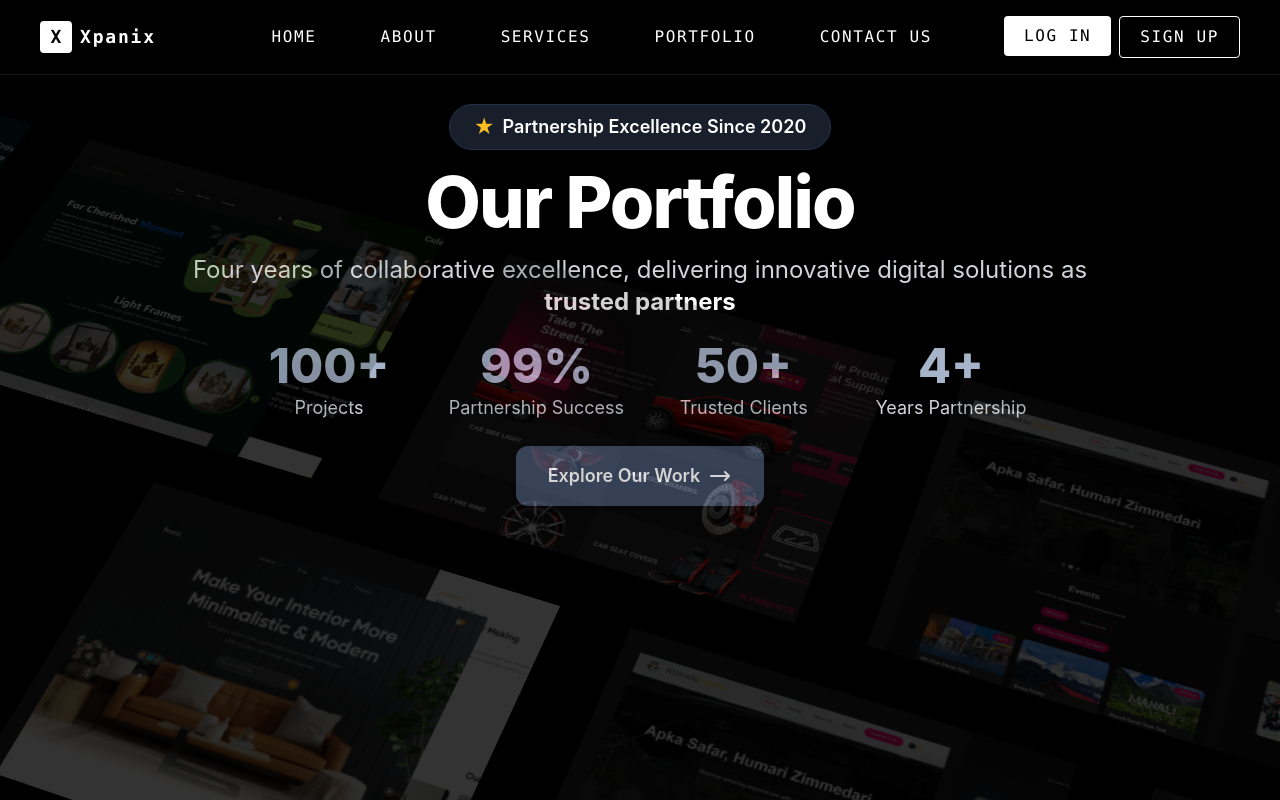
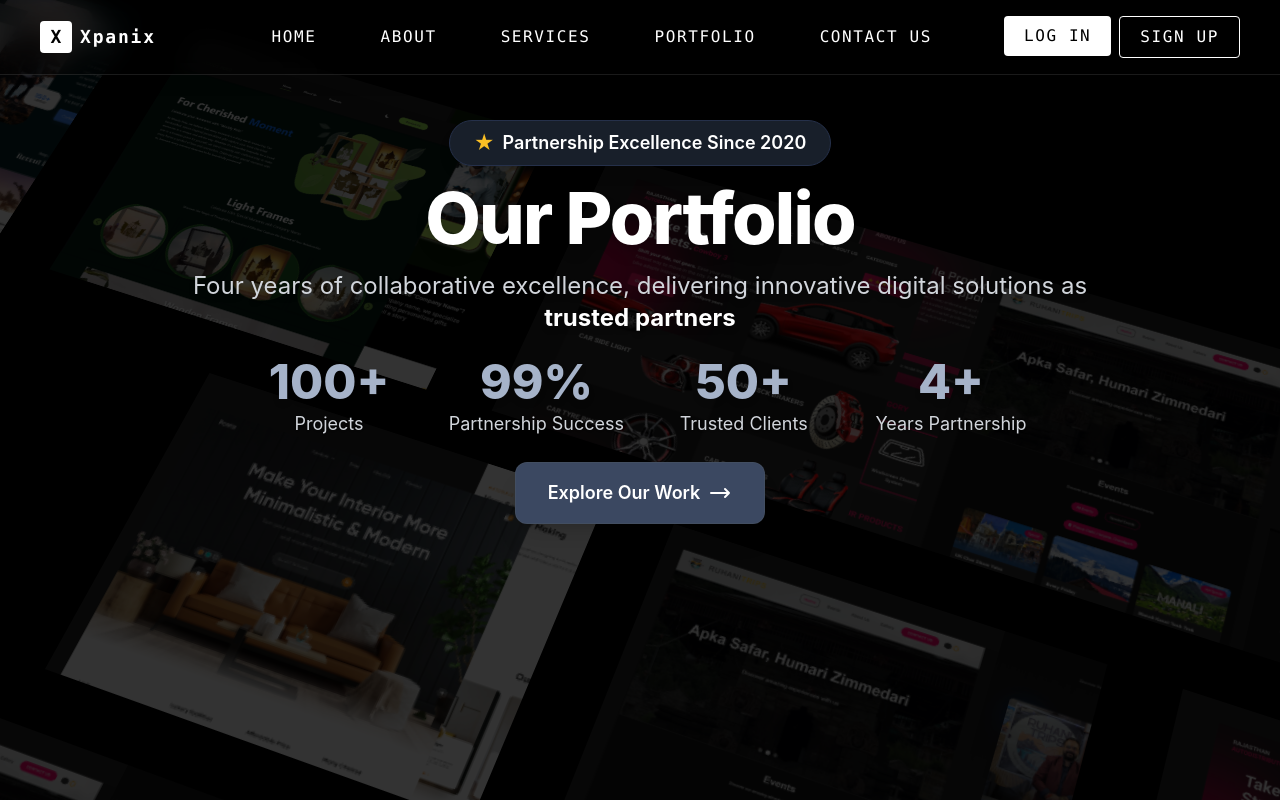
Before and after one commit to neha-kandari/xxpanix, a React (Vite) app: page /portfolio in a window 1280 px wide. Shown: the top 800 px of the page. Built offline with nearby package versions, Linux system fonts and the light colour scheme; no server answers.

Commit message:
Update HeroParallax.tsx

```diff
--- a/src/components/HeroParallax.tsx
+++ b/src/components/HeroParallax.tsx
@@ -36,11 +36,11 @@ export const HeroParallax = ({
   const springConfig = { stiffness: 300, damping: 30, bounce: 100 };
 
   const translateX = useSpring(
-    useTransform(scrollYProgress, [0, 1], [0, 1000]),
+    useTransform(scrollYProgress, [0, 1], [0, 800]),
     springConfig,
   );
   const translateXReverse = useSpring(
-    useTransform(scrollYProgress, [0, 1], [0, -1000]),
+    useTransform(scrollYProgress, [0, 1], [0, -800]),
     springConfig,
   );
   const rotateX = useSpring(
@@ -56,7 +56,7 @@ export const HeroParallax = ({
     springConfig,
   );
   const translateY = useSpring(
-    useTransform(scrollYProgress, [0, 0.2], [-400, 400]),
+    useTransform(scrollYProgress, [0, 0.2], [0, 200]),
     springConfig,
   );
 
@@ -67,9 +67,9 @@ export const HeroParallax = ({
   return (
     <div
       ref={ref}
-      className="h-[280vh] py-20 overflow-hidden  antialiased relative flex flex-col self-auto [perspective:1000px] [transform-style:preserve-3d]"
+      className="h-[100vh] md:h-[200vh] pt-20 pb-0 md:pt-24 md:pb-0 overflow-hidden  antialiased relative flex flex-col self-auto [perspective:1000px] [transform-style:preserve-3d]"
     >
-      <Header />
+      {/* Parallax Images - Behind everything */}
       <motion.div
         style={{
           rotateX,
@@ -77,9 +77,9 @@ export const HeroParallax = ({
           translateY,
           opacity,
         }}
-        className="mt-8"
+        className="absolute inset-0 z-0 mt-8 md:mt-12"
       >
-        <motion.div className="flex flex-row-reverse space-x-reverse space-x-20 mb-16">
+        <motion.div className="flex flex-row-reverse space-x-reverse space-x-8 md:space-x-20 mb-4 md:mb-16">
           {firstRowMemo.map((product) => (
             <ProductCard
               product={product}
@@ -88,7 +88,7 @@ export const HeroParallax = ({
             />
           ))}
         </motion.div>
-        <motion.div className="flex flex-row  mb-16 space-x-20 ">
+        <motion.div className="flex flex-row mb-4 md:mb-16 space-x-8 md:space-x-20">
           {secondRowMemo.map((product) => (
             <ProductCard
               product={product}
@@ -97,7 +97,7 @@ export const HeroParallax = ({
             />
           ))}
         </motion.div>
-        <motion.div className="flex flex-row-reverse space-x-reverse space-x-20">
+        <motion.div className="flex flex-row-reverse space-x-reverse space-x-8 md:space-x-20">
           {thirdRowMemo.map((product) => (
             <ProductCard
               product={product}
@@ -106,54 +106,59 @@ export const HeroParallax = ({
             />
           ))}
         </motion.div>
-      </motion.div>
+              </motion.div>
+
+      {/* Header Text - Overlaying the parallax */}
+      <div className="relative z-40">
+        <Header />
+      </div>
     </div>
   );
 };
 
 export const Header = () => {
   return (
-    <div className="flex flex-col items-center justify-center text-center w-full max-w-7xl mx-auto px-6 md:px-10 py-4 md:py-6">
+    <div className="flex flex-col items-center justify-center text-center w-full max-w-7xl mx-auto px-4 md:px-10 py-3 md:py-6 relative">
       {/* Badge */}
-      <div className="inline-flex items-center gap-2 px-6 py-2 bg-[#181f2a] border border-[#25304a] rounded-full text-white text-lg font-semibold mb-4 shadow-lg">
-        <span className="text-amber-400 text-xl">★</span>
+      <div className="inline-flex items-center gap-2 px-4 md:px-6 py-1.5 md:py-2 bg-[#181f2a] border border-[#25304a] rounded-full text-white text-sm md:text-lg font-semibold mb-3 md:mb-4 shadow-lg">
+        <span className="text-amber-400 text-lg md:text-xl">★</span>
         Partnership Excellence Since 2020
       </div>
       {/* Main Title */}
-      <h1 className="text-5xl md:text-7xl font-extrabold mb-4 tracking-tight text-white">
+      <h1 className="text-3xl md:text-7xl font-extrabold mb-3 md:mb-4 tracking-tight text-white drop-shadow-lg">
         Our Portfolio
       </h1>
       {/* Subtitle */}
-      <p className="text-2xl md:text-2xl text-gray-300 max-w-4xl mx-auto mb-6 leading-relaxed font-normal">
+      <p className="text-sm md:text-2xl text-gray-300 max-w-4xl mx-auto mb-4 md:mb-6 leading-relaxed font-normal drop-shadow-md">
         Four years of collaborative excellence, delivering innovative digital solutions as <span className="font-bold text-white">trusted partners</span>
       </p>
       {/* Stats */}
-      <div className="grid grid-cols-2 md:grid-cols-4 gap-8 mb-6">
+      <div className="grid grid-cols-2 md:grid-cols-4 gap-4 md:gap-8 mb-4 md:mb-6">
         <div className="text-center">
-          <div className="text-4xl md:text-5xl font-extrabold text-[#a6b3c9] mb-1">100+</div>
-          <div className="text-lg text-gray-300">Projects</div>
+          <div className="text-2xl md:text-5xl font-extrabold text-[#a6b3c9] mb-1 drop-shadow-md">100+</div>
+          <div className="text-xs md:text-lg text-gray-300 drop-shadow-sm">Projects</div>
         </div>
         <div className="text-center">
-          <div className="text-4xl md:text-5xl font-extrabold text-[#a6b3c9] mb-1">99%</div>
-          <div className="text-lg text-gray-300">Partnership Success</div>
+          <div className="text-2xl md:text-5xl font-extrabold text-[#a6b3c9] mb-1 drop-shadow-md">99%</div>
+          <div className="text-xs md:text-lg text-gray-300 drop-shadow-sm">Partnership Success</div>
         </div>
         <div className="text-center">
-          <div className="text-4xl md:text-5xl font-extrabold text-[#a6b3c9] mb-1">50+</div>
-          <div className="text-lg text-gray-300">Trusted Clients</div>
+          <div className="text-2xl md:text-5xl font-extrabold text-[#a6b3c9] mb-1 drop-shadow-md">50+</div>
+          <div className="text-xs md:text-lg text-gray-300 drop-shadow-sm">Trusted Clients</div>
         </div>
         <div className="text-center">
-          <div className="text-4xl md:text-5xl font-extrabold text-[#a6b3c9] mb-1">4+</div>
-          <div className="text-lg text-gray-300">Years Partnership</div>
+          <div className="text-2xl md:text-5xl font-extrabold text-[#a6b3c9] mb-1 drop-shadow-md">4+</div>
+          <div className="text-xs md:text-lg text-gray-300 drop-shadow-sm">Years Partnership</div>
         </div>
       </div>
       {/* CTA Button */}
       <button
         onClick={scrollToAllProjects}
-        className="inline-flex items-center gap-2 px-8 py-4 bg-[#3b4861] hover:bg-[#4a5a7a] text-white rounded-xl font-semibold text-lg transition-all duration-300 hover:scale-105 group shadow-lg"
+        className="inline-flex items-center gap-2 px-6 md:px-8 py-3 md:py-4 bg-[#3b4861] hover:bg-[#4a5a7a] text-white rounded-xl font-semibold text-base md:text-lg transition-all duration-300 hover:scale-105 group shadow-xl border border-gray-600/50"
       >
-        Explore Our Work
-        <svg xmlns="http://www.w3.org/2000/svg" className="h-6 w-6 group-hover:translate-x-1 transition-transform" fill="none" viewBox="0 0 24 24" stroke="currentColor"><path strokeLinecap="round" strokeLinejoin="round" strokeWidth={2} d="M17 8l4 4m0 0l-4 4m4-4H3" /></svg>
-      </button>
+                Explore Our Work
+        <svg xmlns="http://www.w3.org/2000/svg" className="h-5 w-5 md:h-6 md:w-6 group-hover:translate-x-1 transition-transform" fill="none" viewBox="0 0 24 24" stroke="currentColor"><path strokeLinecap="round" strokeLinejoin="round" strokeWidth={2} d="M17 8l4 4m0 0l-4 4m4-4H3" /></svg>
+        </button>
     </div>
   );
 };
@@ -178,7 +183,7 @@ export const ProductCard = ({
         y: -20,
       }}
       key={product.title}
-      className="group/product h-96 w-[30rem] relative flex-shrink-0"
+      className="group/product h-48 md:h-96 w-[18rem] md:w-[30rem] relative flex-shrink-0"
     >
       <div
         onClick={scrollToAllProjects}
```
